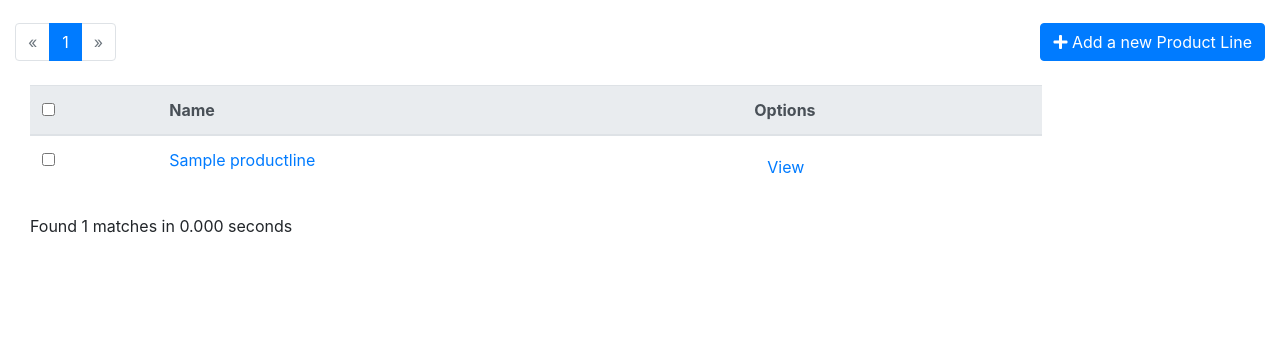
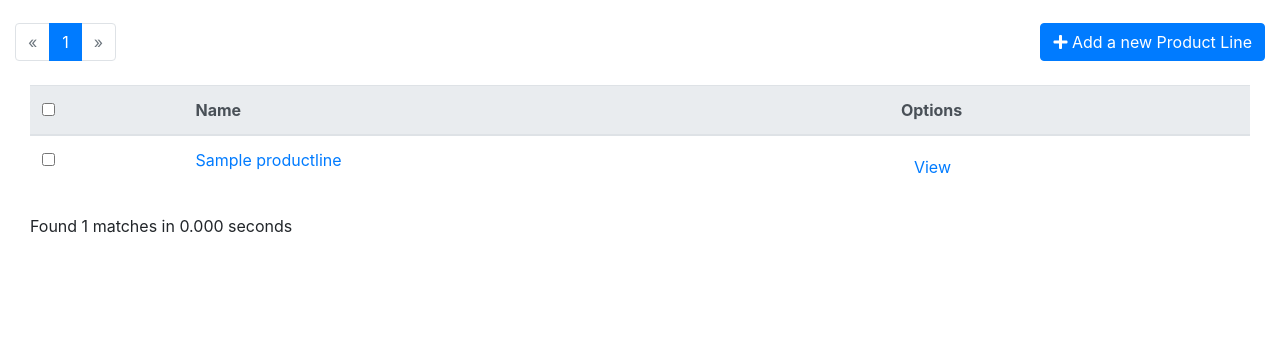
Before and after one commit to blhguo/hypomeals, a Django app: page /product-lines in a window 1280 px wide. Shown: the part 57-418 px from the top of the page. Run offline with Django 3.2, Linux system fonts and the light colour scheme; a user stored in the database is signed in; tables that the repository leaves empty hold one stand-in row (values such as "Sample post"); some libraries are stand-ins or nearby versions.

Commit message:
forgot something

```diff
--- a/hypomeals/meals/templates/meals/product_line/product_line.html
+++ b/hypomeals/meals/templates/meals/product_line/product_line.html
@@ -69,7 +69,7 @@
 </div>
 
 <!-- Table column -->
-<div class="col-sm-10">
+<div class="col-sm-12">
 {% if messages %}
 <div class="alert alert-success" id="messagesDiv">
 {% for message in messages %}
```
